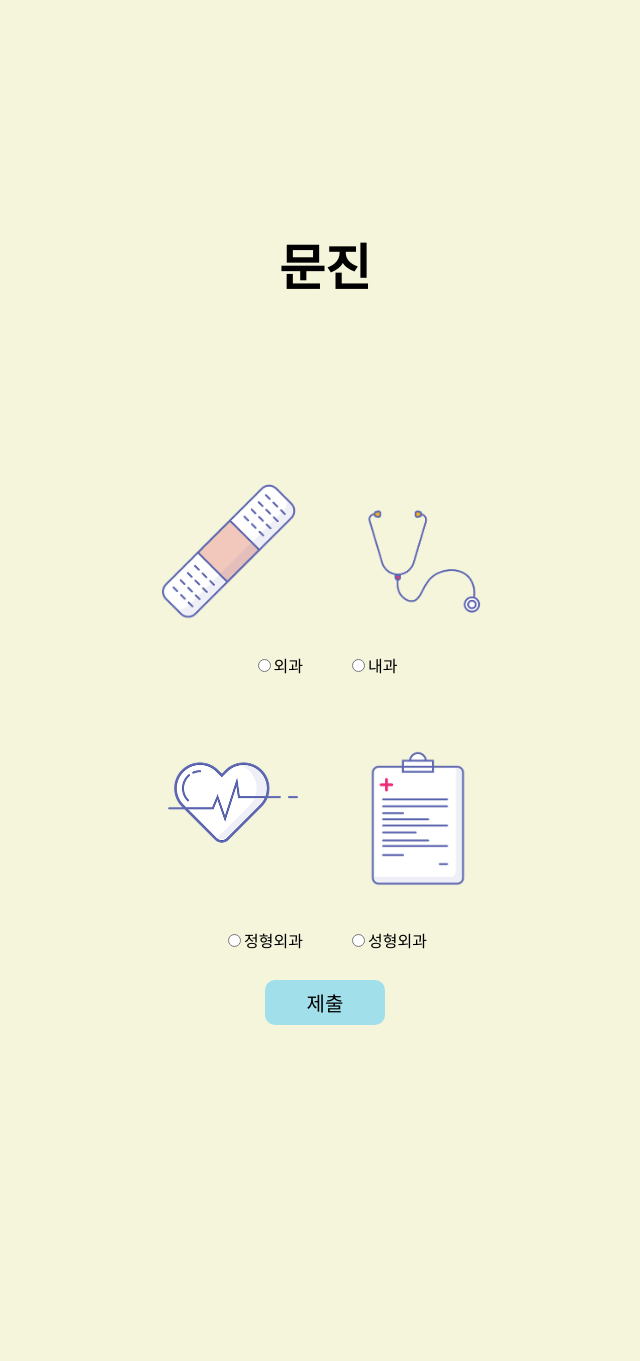
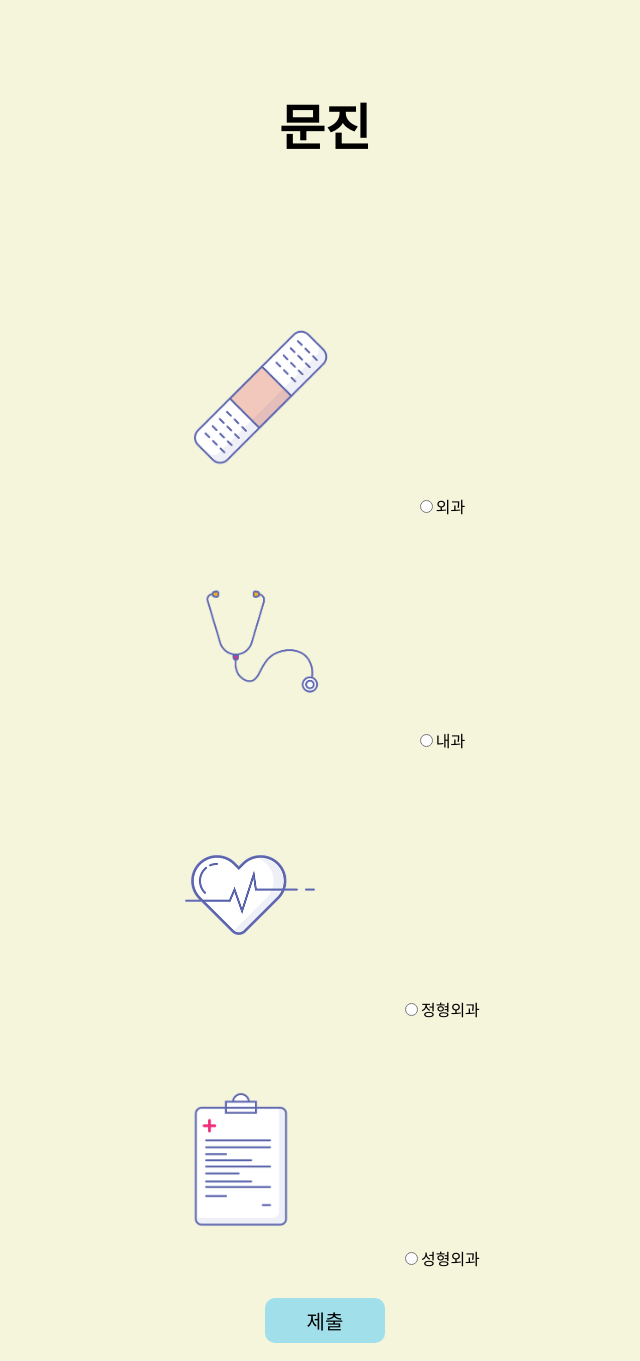
Before and after one commit to hyeonji0409/care, a Django app: template main/templates/write.html in a window 1280 px wide. Shown: the whole page, without its empty margins (315-955 px from the left). Before the commit the page ends 1025 px from the top, so only its background shows below. Run offline with Django 3.2, Linux system fonts and the light colour scheme; the template is opened without the code that fills it, so the values that code supplies are empty.

Commit message:
write 수정

```diff
--- a/main/templates/write.html
+++ b/main/templates/write.html
@@ -12,18 +12,17 @@
             text-align: center;
             background-color: beige;
             font-family:dotum;
-            padding-top: 100px;
         }
         h3{
 
           font-size:50px;
-          padding:70px;
+          padding:3%;
         }
         img{
-          padding : 20px;
+          padding : 3%;
         }
         label{
-          padding : 20px;
+          padding : 3%;
         }
         .button{
           font-size:20px; background-color:#A1DFEA;width:120px;height:45px;cursor: pointer;border: none;border-radius:10px;margin:10px;
@@ -35,17 +34,18 @@
     <h3>문진</h3>
     <form method="POST" action="{%url 'write'%}" >
         {%csrf_token%}
-  <br><br>
+        <br><br>
         <img src="{% static 'img/외과.png' %}" alt="" width="150">
+        <label><input type="radio" name="chk_info" value="1" required>외과</label>
+        <br><br>
         <img src="{% static 'img/내과.png' %}" alt="" width="150">
-        <br>
-        <label><input type="radio" name="chk_info" value="1" required>외과</label>
         <label><input type="radio" name="chk_info" value="2">내과</label>
+
         <br><br>
         <img src="{% static 'img/정형외과.png' %}" alt="" width="150">
+        <label><input type="radio" name="chk_info" value="3">정형외과</label>
+        <br><br>
         <img src="{% static 'img/성형외과.png' %}" alt="" width="150">
-        <br><br>
-        <label><input type="radio" name="chk_info" value="3">정형외과</label>
         <label><input type="radio" name="chk_info" value="4">성형외과</label>
         <br><br>
         <input class= "button" type="submit" name="" value="제출">
```
